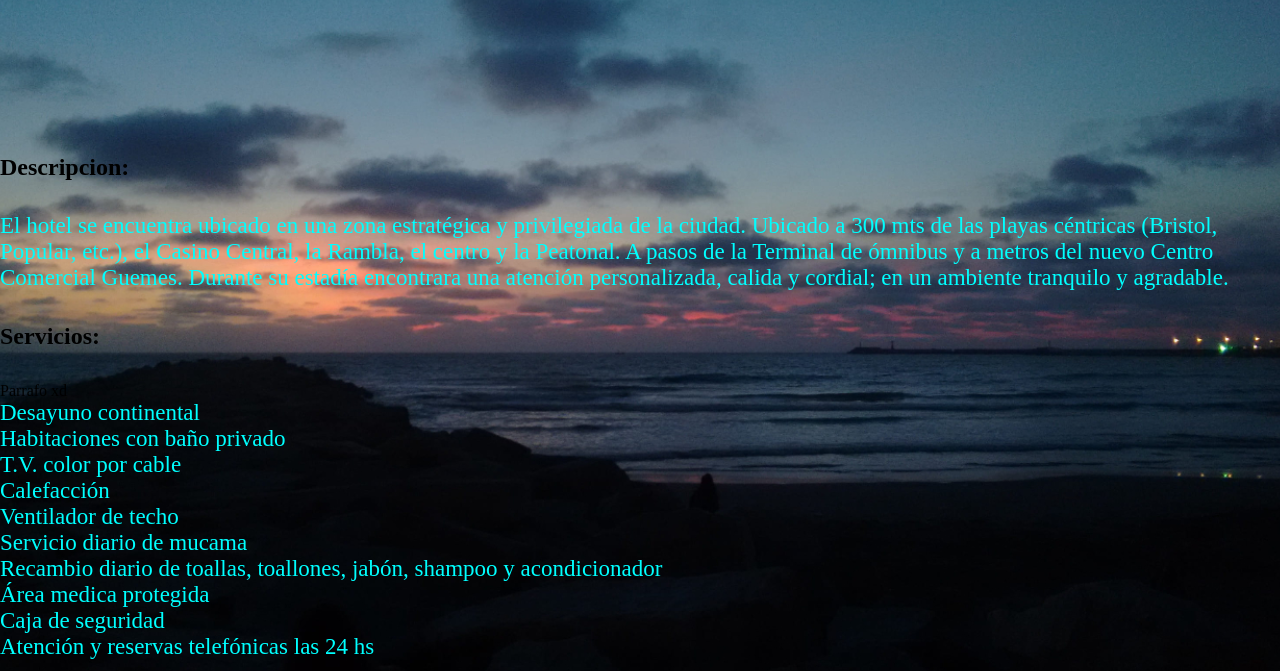
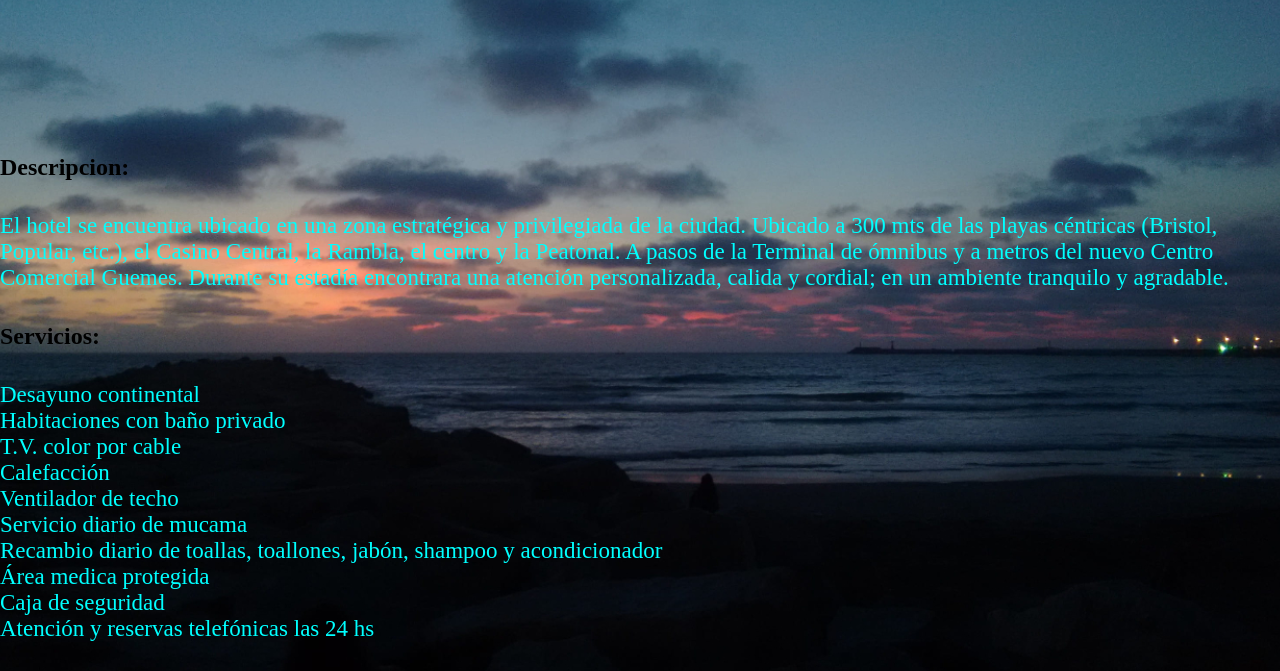
Before and after one commit to Alangg79/gitFinal, a plain HTML site: page index.html in a window 1280 px wide. Shown: the part 62-733 px from the top of the page. Drawn offline with Linux system fonts and the light colour scheme.

Commit message:
Modif Rama

```diff
--- a/index.html
+++ b/index.html
@@ -42,7 +42,7 @@
         <section id="servicios">
 
             <h2 class="separacion">Servicios:</h2>
-            <p>Parrafo xd</p>
+
 
             <ul class="separacion">
                 <li class="color2 fuenteMediana">Desayuno continental</li>
```
